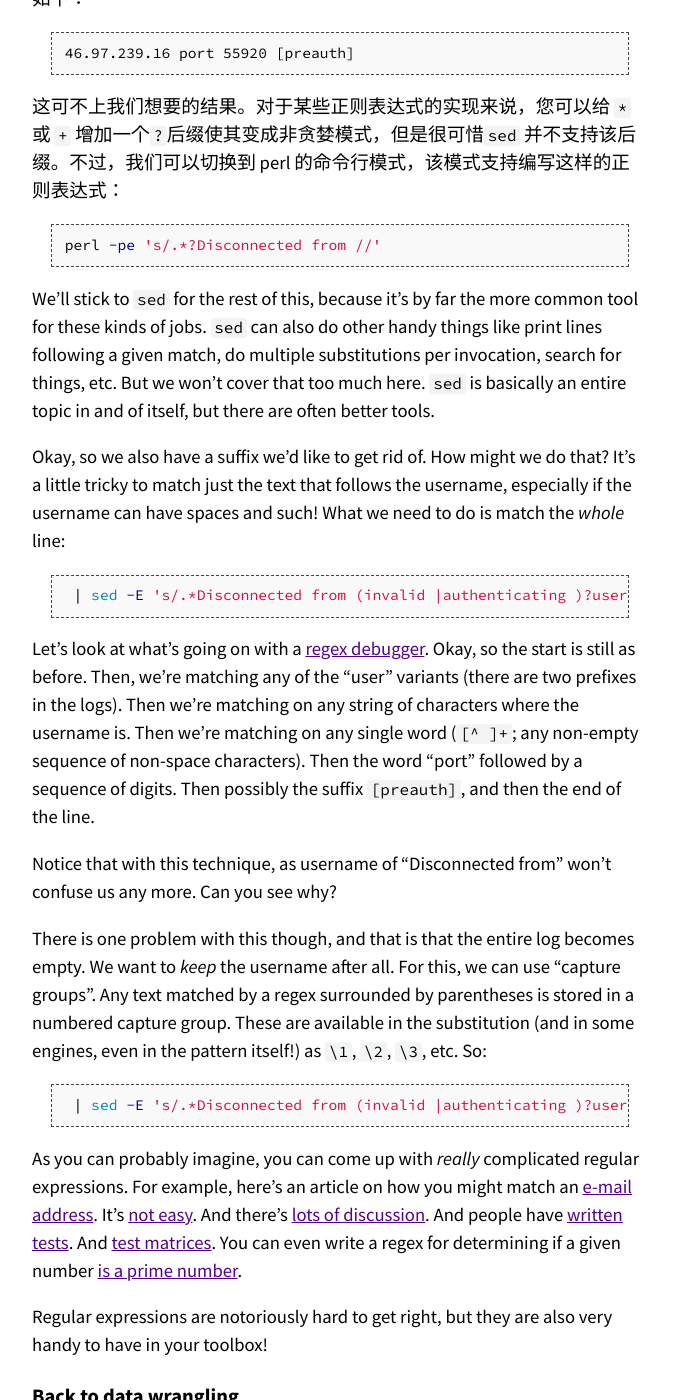
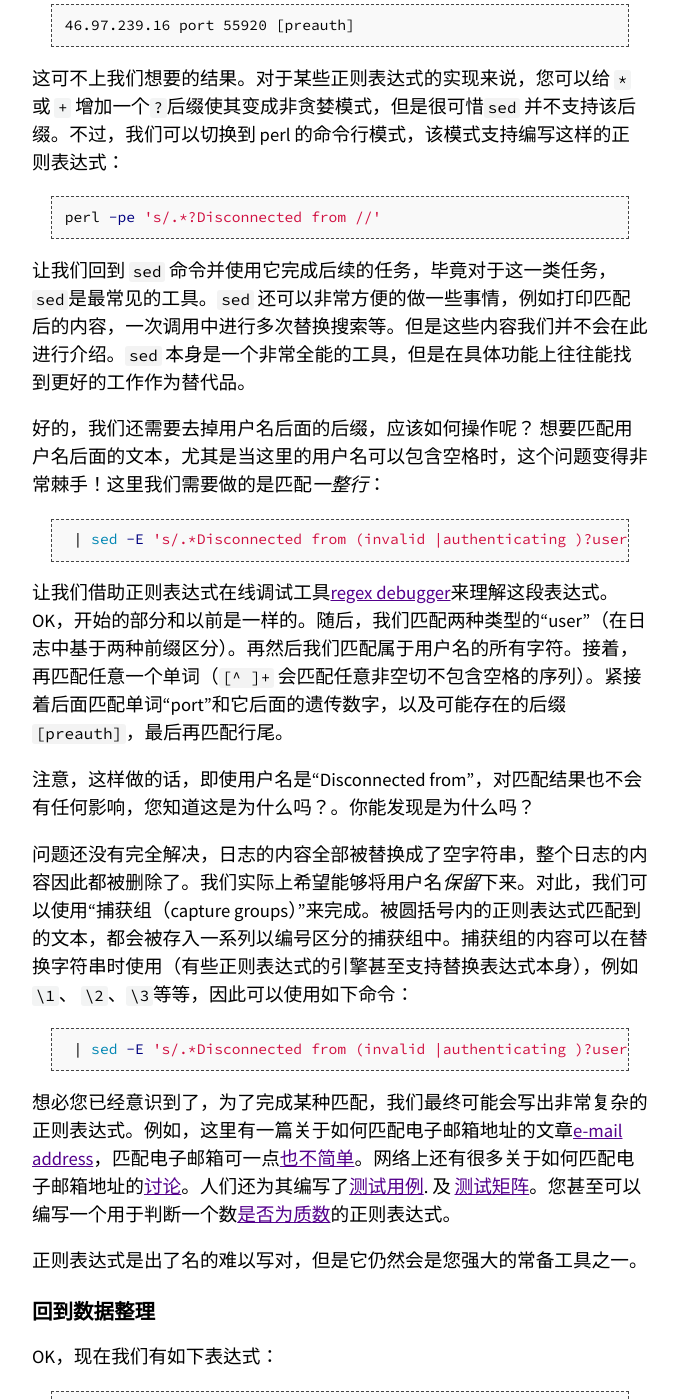
Before and after one commit to missing-semester-cn/missing-semester-cn.github.io, a Jekyll site: the page built from _2020/data-wrangling.md, in a window 1280 px wide and 1400 px high, scrolled down 2970 px. Shown: the whole window, without its empty margins (300-978 px from the left). Built offline with Jekyll 4.4.1, drawn with Linux system fonts in a browser that asks for light colours; some of the changed text lies outside the part shown.

Commit message:
update trans

````diff
--- a/_2020/data-wrangling.md
+++ b/_2020/data-wrangling.md
@@ -79,7 +79,7 @@ ssh myserver journalctl
 ```
 Jan 17 03:13:00 thesquareplanet.com sshd[2631]: Disconnected from invalid user Disconnected from 46.97.239.16 port 55920 [preauth]
 ```
-我们的正则表达式匹配结果是怎样的呢？`*` 和 `+` 在默认情况下是贪婪模式，也就是说，它们会尽可能多的匹配文本。因此对上述字符串的匹配结果如下：
+正则表达式会如何匹配？`*` 和 `+` 在默认情况下是贪婪模式，也就是说，它们会尽可能多的匹配文本。因此对上述字符串的匹配结果如下：
 
 ```
 46.97.239.16 port 55920 [preauth]
@@ -91,63 +91,36 @@ perl 的命令行模式，该模式支持编写这样的正则表达式：
 perl -pe 's/.*?Disconnected from //'
 ```
 
-We'll stick to `sed` for the rest of this, because it's by far the more
-common tool for these kinds of jobs. `sed` can also do other handy
-things like print lines following a given match, do multiple
-substitutions per invocation, search for things, etc. But we won't cover
-that too much here. `sed` is basically an entire topic in and of itself,
-but there are often better tools.
+让我们回到 `sed` 命令并使用它完成后续的任务，毕竟对于这一类任务，`sed`是最常见的工具。`sed` 还可以非常方便的做一些事情，例如打印匹配后的内容，一次调用中进行多次替换搜索等。但是这些内容我们并不会在此进行介绍。`sed` 本身是一个非常全能的工具，但是在具体功能上往往能找到更好的工作作为替代品。
 
-Okay, so we also have a suffix we'd like to get rid of. How might we do
-that? It's a little tricky to match just the text that follows the
-username, especially if the username can have spaces and such! What we
-need to do is match the _whole_ line:
+好的，我们还需要去掉用户名后面的后缀，应该如何操作呢？
+想要匹配用户名后面的文本，尤其是当这里的用户名可以包含空格时，这个问题变得非常棘手！这里我们需要做的是匹配*一整行*：
 
 ```bash
  | sed -E 's/.*Disconnected from (invalid |authenticating )?user .* [^ ]+ port [0-9]+( \[preauth\])?$//'
 ```
+让我们借助正则表达式在线调试工具[regex
+debugger](https://regex101.com/r/qqbZqh/2)来理解这段表达式。OK，开始的部分和以前是一样的。随后，我们匹配两种类型的“user”（在日志中基于两种前缀区分）。再然后我们匹配属于用户名的所有字符。接着，再匹配任意一个单词（`[^ ]+` 会匹配任意非空切不包含空格的序列）。紧接着后面匹配单词“port”和它后面的遗传数字，以及可能存在的后缀
+`[preauth]`，最后再匹配行尾。
 
-Let's look at what's going on with a [regex
-debugger](https://regex101.com/r/qqbZqh/2). Okay, so the start is still
-as before. Then, we're matching any of the "user" variants (there are
-two prefixes in the logs). Then we're matching on any string of
-characters where the username is. Then we're matching on any single word
-(`[^ ]+`; any non-empty sequence of non-space characters). Then the word
-"port" followed by a sequence of digits. Then possibly the suffix
-`[preauth]`, and then the end of the line.
 
-Notice that with this technique, as username of "Disconnected from"
-won't confuse us any more. Can you see why?
+注意，这样做的话，即使用户名是“Disconnected from”，对匹配结果也不会有任何影响，您知道这是为什么吗？。你能发现是为什么吗？
 
-There is one problem with this though, and that is that the entire log
-becomes empty. We want to _keep_ the username after all. For this, we
-can use "capture groups". Any text matched by a regex surrounded by
-parentheses is stored in a numbered capture group. These are available
-in the substitution (and in some engines, even in the pattern itself!)
-as `\1`, `\2`, `\3`, etc. So:
+问题还没有完全解决，日志的内容全部被替换成了空字符串，整个日志的内容因此都被删除了。我们实际上希望能够将用户名*保留*下来。对此，我们可以使用“捕获组（capture groups）”来完成。被圆括号内的正则表达式匹配到的文本，都会被存入一系列以编号区分的捕获组中。捕获组的内容可以在替换字符串时使用（有些正则表达式的引擎甚至支持替换表达式本身），例如`\1`、 `\2`、`\3`等等，因此可以使用如下命令：
 
 ```bash
  | sed -E 's/.*Disconnected from (invalid |authenticating )?user (.*) [^ ]+ port [0-9]+( \[preauth\])?$/\2/'
 ```
 
-As you can probably imagine, you can come up with _really_ complicated
-regular expressions. For example, here's an article on how you might
-match an [e-mail
-address](https://www.regular-expressions.info/email.html). It's [not
-easy](https://emailregex.com/). And there's [lots of
-discussion](https://stackoverflow.com/questions/201323/how-to-validate-an-email-address-using-a-regular-expression/1917982).
-And people have [written
-tests](https://fightingforalostcause.net/content/misc/2006/compare-email-regex.php).
-And [test matrices](https://mathiasbynens.be/demo/url-regex). You can
-even write a regex for determining if a given number [is a prime
-number](https://www.noulakaz.net/2007/03/18/a-regular-expression-to-check-for-prime-numbers/).
+想必您已经意识到了，为了完成某种匹配，我们最终可能会写出非常复杂的正则表达式。例如，这里有一篇关于如何匹配电子邮箱地址的文章[e-mail address](https://www.regular-expressions.info/email.html)，匹配电子邮箱可一点[也不简单](https://emailregex.com/)。网络上还有很多关于如何匹配电子邮箱地址的[讨论](https://stackoverflow.com/questions/201323/how-to-validate-an-email-address-using-a-regular-expression/1917982)。人们还为其编写了[测试用例](https://fightingforalostcause.net/content/misc/2006/compare-email-regex.php).
+及 [测试矩阵](https://mathiasbynens.be/demo/url-regex)。您甚至可以编写一个用于判断一个数[是否为质数](https://www.noulakaz.net/2007/03/18/a-regular-expression-to-check-for-prime-numbers/)的正则表达式。
 
-Regular expressions are notoriously hard to get right, but they are also
-very handy to have in your toolbox!
 
-## Back to data wrangling
+正则表达式是出了名的难以写对，但是它仍然会是您强大的常备工具之一。
 
-Okay, so we now have
+## 回到数据整理
+
+OK，现在我们有如下表达式：
 
 ```bash
 ssh myserver journalctl
@@ -156,14 +129,11 @@ ssh myserver journalctl
  | sed -E 's/.*Disconnected from (invalid |authenticating )?user (.*) [^ ]+ port [0-9]+( \[preauth\])?$/\2/'
 ```
 
-`sed` can do all sorts of other interesting things, like injecting text
-(with the `i` command), explicitly printing lines (with the `p`
-command), selecting lines by index, and lots of other things. Check `man
-sed`!
+`sed` 还可以做很多各种各样有趣的事情，例如文本注入：
+(使用 `i` 命令)，打印特定的行 (使用 `p`
+命令)，基于索引选择特定行等等。详情请见`man sed`!
 
-Anyway. What we have now gives us a list of all the usernames that have
-attempted to log in. But this is pretty unhelpful. Let's look for common
-ones:
+现在，我们已经得到了一个包含用户名的列表，列表中的用户都曾经尝试过登陆我们的系统。但这还不够，让我们过滤出那些最常出现的用户：
 
 ```bash
 ssh myserver journalctl
@@ -173,10 +143,7 @@ ssh myserver journalctl
  | sort | uniq -c
 ```
 
-`sort` will, well, sort its input. `uniq -c` will collapse consecutive
-lines that are the same into a single line, prefixed with a count of the
-number of occurrences. We probably want to sort that too and only keep
-the most common logins:
+`sort` 会对其输入数据进行排序。`uniq -c` 会把连续出现的行折叠为一行并使用出现次数作为前缀。我们希望按照出现次数排序，过滤出最常登陆的用户：
 
 ```bash
 ssh myserver journalctl
@@ -187,17 +154,17 @@ ssh myserver journalctl
  | sort -nk1,1 | tail -n10
 ```
 
-`sort -n` will sort in numeric (instead of lexicographic) order. `-k1,1`
-means "sort by only the first whitespace-separated column". The `,n`
-part says "sort until the `n`th field, where the default is the end of
-the line. In this _particular_ example, sorting by the whole line
-wouldn't matter, but we're here to learn!
+`sort -n` 会按照数字顺序对输入进行排序（默认情况下是按照字典序排序
+`-k1,1` 则表示“仅基于以空格分割的第一列进行排序”。`,n` 部分表示“仅排序到第n个部分”，默认情况是到行尾。就本例来说，针对整个行进行排序也没有任何问题，我们这里主要是为了学习这一用法！
 
-If we wanted the _least_ common ones, we could use `head` instead of
-`tail`. There's also `sort -r`, which sorts in reverse order.
+如果我们希望得到登陆次数最少的用户，我们可以使用 `head` 来代替
+`tail`。或者使用`sort -r`来进行倒序排序。
 
 Okay, so that's pretty cool, but we'd sort of like to only give the
 usernames, and maybe not one per line?
+
+好，相当不错，但我们有点想只取用户名，而且不要一行一个地显示。
+
 
 ```bash
 ssh myserver journalctl
@@ -209,17 +176,13 @@ ssh myserver journalctl
  | awk '{print $2}' | paste -sd,
 ```
 
-Let's start with `paste`: it lets you combine lines (`-s`) by a given
-single-character delimiter (`-d`). But what's this `awk` business?
+我们可以利用 `paste`命令来合并行(`-s`)，并指定一个分隔符进行分割 (`-d`)，那么`awk`的作用又是什么呢？
 
-## awk -- another editor
+## awk -- 另外一种编辑器
 
-`awk` is a programming language that just happens to be really good at
-processing text streams. There is _a lot_ to say about `awk` if you were
-to learn it properly, but as with many other things here, we'll just go
-through the basics.
+`awk` 其实是一种编程语言，只不过它碰巧非常善于处理文本。关于 `awk` 可以介绍的内容太多了，限于篇幅，这里我们仅介绍一些基础知识。
 
-First, what does `{print $2}` do? Well, `awk` programs take the form of
+首先， `{print $2}` 的作用是什么？ `awk` 程序 take the form of
 an optional pattern plus a block saying what to do if the pattern
 matches a given line. The default pattern (which we used above) matches
 all lines. Inside the block, `$0` is set to the entire line's contents,
````
